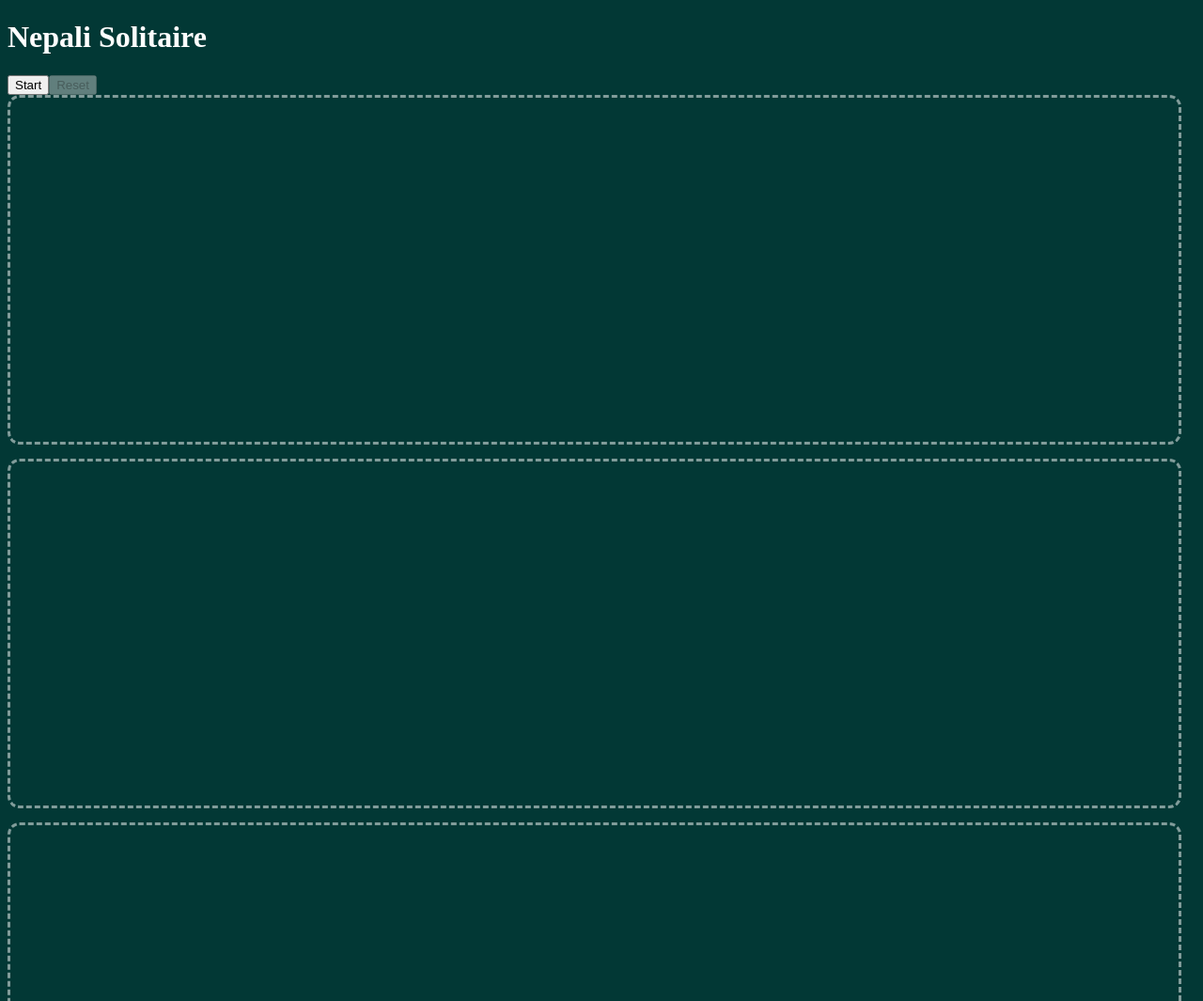
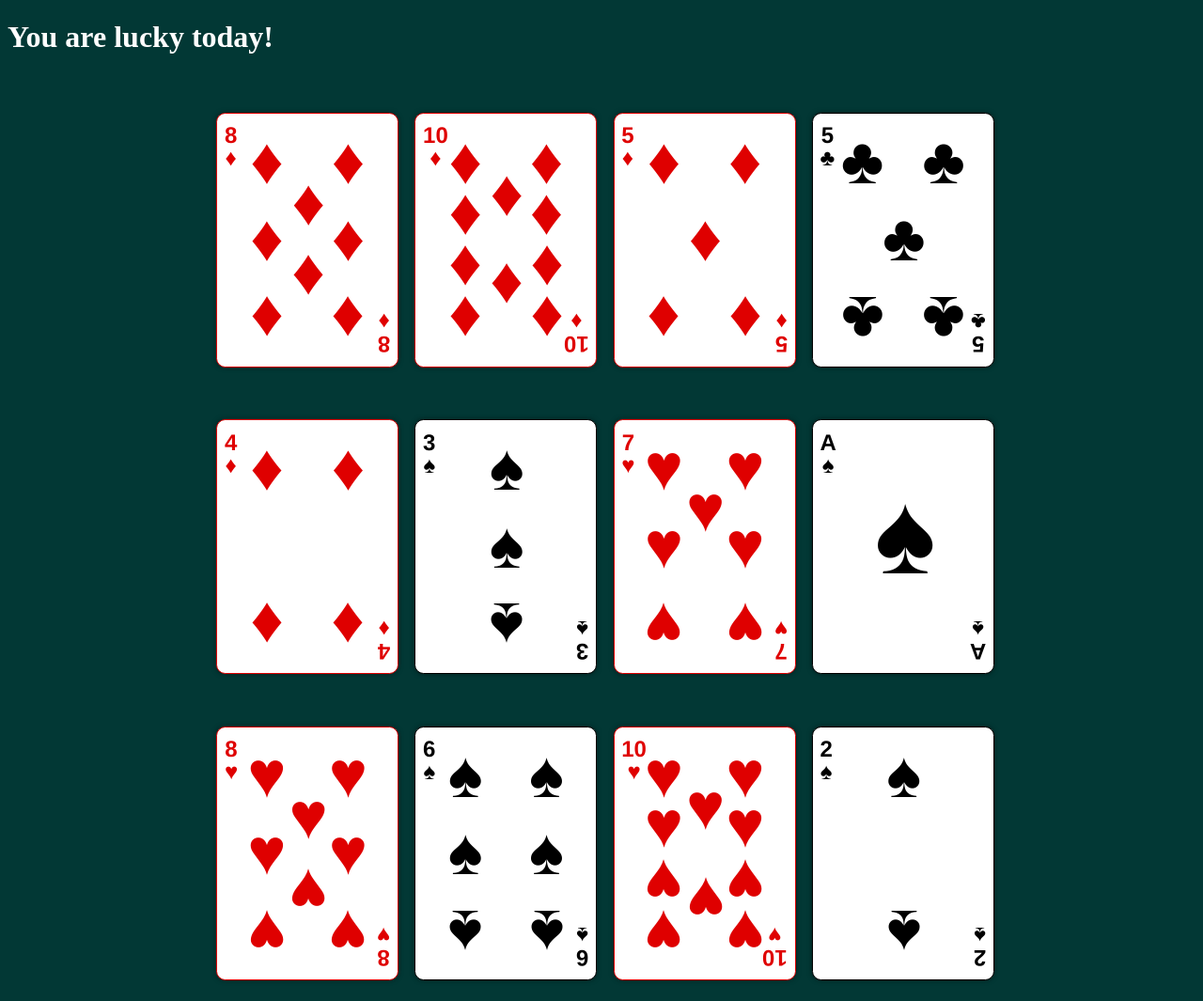
Before and after one commit to ayrbox/nepali-solitaire, a Gatsby site: page / in a window 1280 px wide. Shown: the top 1065 px of the page at 94% size. Built offline with nearby package versions, Linux system fonts and the light colour scheme; Gatsby itself is replaced by a stand-in of ours.

Commit message:
Clean up for beta release

```diff
--- /dev/null
+++ b/src/components/Board/board.module.scss
@@ -0,0 +1,15 @@
+@import '../../sass/utils';
+
+$column-width: 200;
+$row-height: 320;
+
+.boardWrapper {
+  display: inline-grid;
+  grid-template-columns:
+    cardem($column-width) cardem($column-width) cardem($column-width)
+    cardem($column-width);
+  grid-template-rows: cardem($row-height) cardem($row-height) cardem(
+      $row-height
+    );
+  grid-gap: cardem(20);
+}
--- a/src/components/Board/index.js
+++ b/src/components/Board/index.js
@@ -1,23 +1,19 @@
 import React, { useState, useEffect } from 'react';
+import clsx from 'clsx';
 import uniq from 'lodash/uniq';
 
 import { useDeck } from '../../contexts/Deck';
 import { useBoard } from '../../contexts/BoardContext';
 
-import Card from '../Card';
 import Position from '../Position';
+
+import styles from './board.module.scss';
 
 const Board = () => {
   const [selectedItems, setSelectedItems] = useState([]);
 
-  const [_, { reset, drawCard }] = useDeck();
-  const [{ board }, { reset: resetBoard, placeCard, checkGame }] = useBoard();
-
-  const handleReset = e => {
-    e.preventDefault();
-    reset(); // reset card deck
-    resetBoard(); // reset board
-  };
+  const [_, { reset: resetDeck, drawCard }] = useDeck();
+  const [{ board }, { placeCard, checkGame }] = useBoard();
 
   useEffect(() => {
     if (selectedItems.length === 2) {
@@ -32,20 +28,18 @@ const Board = () => {
       }
       setSelectedItems([]);
     }
-  }, [selectedItems]);
+  }, [selectedItems]); // eslint-disable-line react-hooks/exhaustive-deps
 
-  const handleStart = e => {
-    e.preventDefault();
+  useEffect(() => {
+    resetDeck();
 
-    // // on start draw cards for each board item
-    // // and place on board
     const boardSize = Object.keys(board).length;
     const drawnCards = drawCard(boardSize);
 
     Object.entries(board).forEach(([key, value], idx) => {
       placeCard({ key, card: drawnCards[idx] });
     });
-  };
+  }, []); // eslint-disable-line react-hooks/exhaustive-deps
 
   const handleCardSelect = key => e => {
     e.preventDefault();
@@ -58,31 +52,31 @@ const Board = () => {
 
   return (
     <div className="container-fluid">
-      <div className="row">
-        <div className="col">
-          <button onClick={handleStart}>Start</button>
-          <button onClick={handleReset} disabled={_.remaining > 0}>
-            Reset
-          </button>
+      <div
+        className={clsx('row', {
+          'd-none': _.remaining > 0,
+        })}
+      >
+        <div className="col text-center">
+          <h1 className="display-1">
+            You are lucky today! <br />
+            <small>&nbsp;</small>
+          </h1>
         </div>
       </div>
       <div className="row">
-        <div className="col-8">
+        <div
+          className="col-12"
+          style={{
+            display: 'flex',
+            alignItems: 'center',
+            justifyContent: 'center',
+          }}
+        >
+          <div className={styles.boardWrapper} style={{ fontSize: '12px' }}>
             {Object.keys(board).map(boardKey => {
               const { cards } = board[boardKey];
-
-            const { suit, rank } = cards[0] || {
-              suit: 'spade', // allow card to draw empty
-              rank: 'ace',
-            };
-
               const isSelected = selectedItems.includes(boardKey);
-
-            // TODO: make this div a placer holder
-            // It can have empty state (no cards)
-            // display all cards stack
-            // isSelected should be place holder not card
-            console.log('cards', cards);
               return (
                 <Position
                   key={`${boardKey}`}
@@ -93,8 +87,10 @@ const Board = () => {
               );
             })}
           </div>
-
-        <div className="col-4" style={{ backgroundColor: '#fff' }}>
+        </div>
+      </div>
+      <div className="row d-none">
+        <div className="col-6" style={{ backgroundColor: '#fff' }}>
           <pre>
             SELECTED CARD POSITIONS: {JSON.stringify(selectedItems, null, 4)}
           </pre>
@@ -104,9 +100,7 @@ const Board = () => {
             DECK STATE: {JSON.stringify(_, null, 2)}
           </pre>
         </div>
-      </div>
-      <div className="row">
-        <div className="col" style={{ backgroundColor: '#fff' }}>
+        <div className="col-6" style={{ backgroundColor: '#fff' }}>
           <pre>BOARD STATE: {JSON.stringify(board, null, 2)}</pre>
         </div>
       </div>
--- a/src/components/Position/Position.js
+++ b/src/components/Position/Position.js
@@ -1,12 +1,11 @@
 import React from 'react';
 import clsx from 'clsx';
 import Card from '../Card';
-import reverse from 'lodash/reverse';
 
 import styles from './position.module.scss';
 
 const Position = ({ cards, onClick, selected }) => {
-  const isEmpty = true; //!cards.length;
+  const isEmpty = !cards.length;
 
   const positionClass = clsx(styles.position, {
     [styles.empty]: isEmpty,
@@ -16,9 +15,18 @@ const Position = ({ cards, onClick, selected }) => {
   const reversed = [...cards].reverse();
 
   return (
-    <div className={positionClass} onClick={onClick}>
+    <div
+      className={positionClass}
+      onClick={onClick}
+      onKeyPress={onClick}
+      role="button"
+      tabIndex={0}
+    >
       {reversed.map(card => (
-        <div className={styles.cardWrapper}>
+        <div
+          key={`card-${card.suit}-${card.rank}`}
+          className={styles.cardWrapper}
+        >
           <Card suit={card.suit} rank={card.rank} selected={false} />
         </div>
       ))}
--- a/src/components/Position/position.module.scss
+++ b/src/components/Position/position.module.scss
@@ -1,8 +1,8 @@
 @import '../../sass/utils';
 
-$border-size: 3;
+$border-size: 4;
 $empty-border-color: rgba(255, 255, 255, 0.5);
-$selected-border-color: blue;
+$selected-border-color: #4eecae;
 
 .position {
   border: cardem($border-size) dashed transparent;
@@ -19,6 +19,7 @@ $selected-border-color: blue;
 
   &.selected {
     border-color: $selected-border-color;
+    opacity: 0.8;
   }
 
   .cardWrapper:not(:first-child) {
--- a/src/pages/index.js
+++ b/src/pages/index.js
@@ -9,10 +9,7 @@ const IndexPage = () => {
   return (
     <BoardProvider>
       <DeckProvider>
-        <div>
-          <h1>Nepali Solitaire</h1>
-          <Board />
-        </div>
+        <Board />
       </DeckProvider>
     </BoardProvider>
   );
```
Lines whose indentation alone changed are shown as unchanged.
